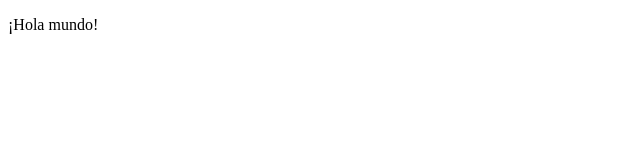
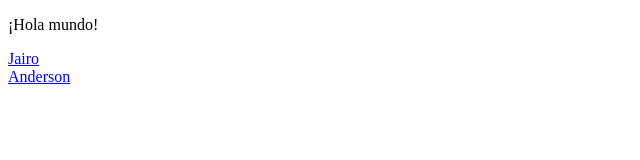
Before and after one commit to AndersonMunoz/proyectogrupo, a plain HTML site: page index.html in a window 1280 px wide. Shown: the whole page, without its empty margins (0-640 px from the left). Drawn offline with Linux system fonts and the light colour scheme.

Commit message:
WordReference

```diff
--- a/index.html
+++ b/index.html
@@ -8,5 +8,7 @@
 </head>
 <body>
     <p>¡Hola mundo!</p>
+    <div ><a href="modelo-jairo.html">Jairo</a></div>
+    <div ><a href="modelo-anderson.html">Anderson</a></div>
 </body>
 </html>
```
